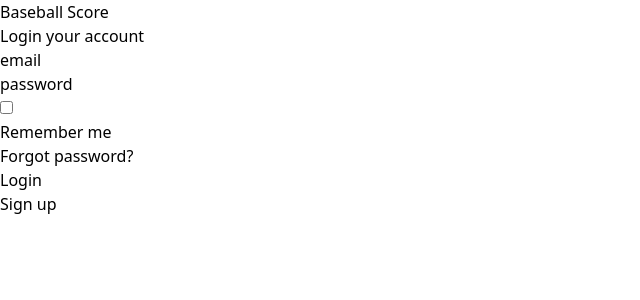
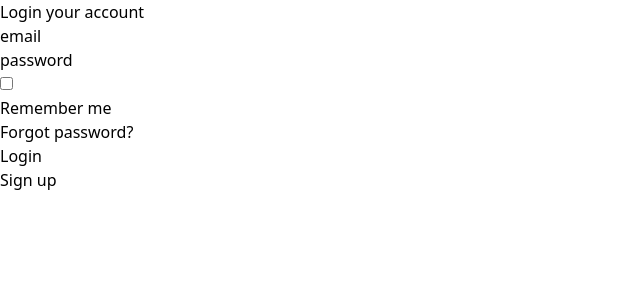
Before and after one commit to Mochiduki0715/baseball-score, a Nuxt app: page /login in a window 1280 px wide. Shown: the top 300 px of the page, without its empty margins (0-640 px from the left). Built offline with nearby package versions, Linux system fonts and the light colour scheme.

Commit message:
test: commit

```diff
--- a/components/organisms/Login.vue
+++ b/components/organisms/Login.vue
@@ -1,7 +1,7 @@
 <template>
 <div class="flex flex-col items-center justify-center px-6 py-8 mx-auto md:h-screen lg:py-0">
   <a href="#" class="flex items-center mb-6 text-2xl font-semibold">
-    Baseball Score
+    <!-- Baseball Score -->
   </a>
   <div class="w-full rounded-lg dark:border md:mt-0 sm:max-w-md xl:p-0">
     <div class="p-6 space-y-4 md:space-y-6 sm:p-8">
```
